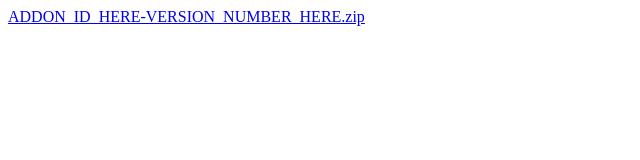
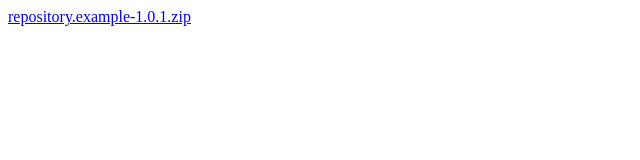
Before and after one commit to terminal-repo/tmp, a plain HTML site: page index.html in a window 1280 px wide. Shown: the whole page, without its empty margins (0-640 px from the left). Drawn offline with Linux system fonts and the light colour scheme.

Commit message:
Update index.html

```diff
--- a/index.html
+++ b/index.html
@@ -1,2 +1,2 @@
 <!DOCTYPE html>
-<a href="ADDON_ID_HERE-VERSION_NUMBER_HERE.zip">ADDON_ID_HERE-VERSION_NUMBER_HERE.zip</a>
+<a href="repository.example-1.0.1.zip">repository.example-1.0.1.zip</a>
```
